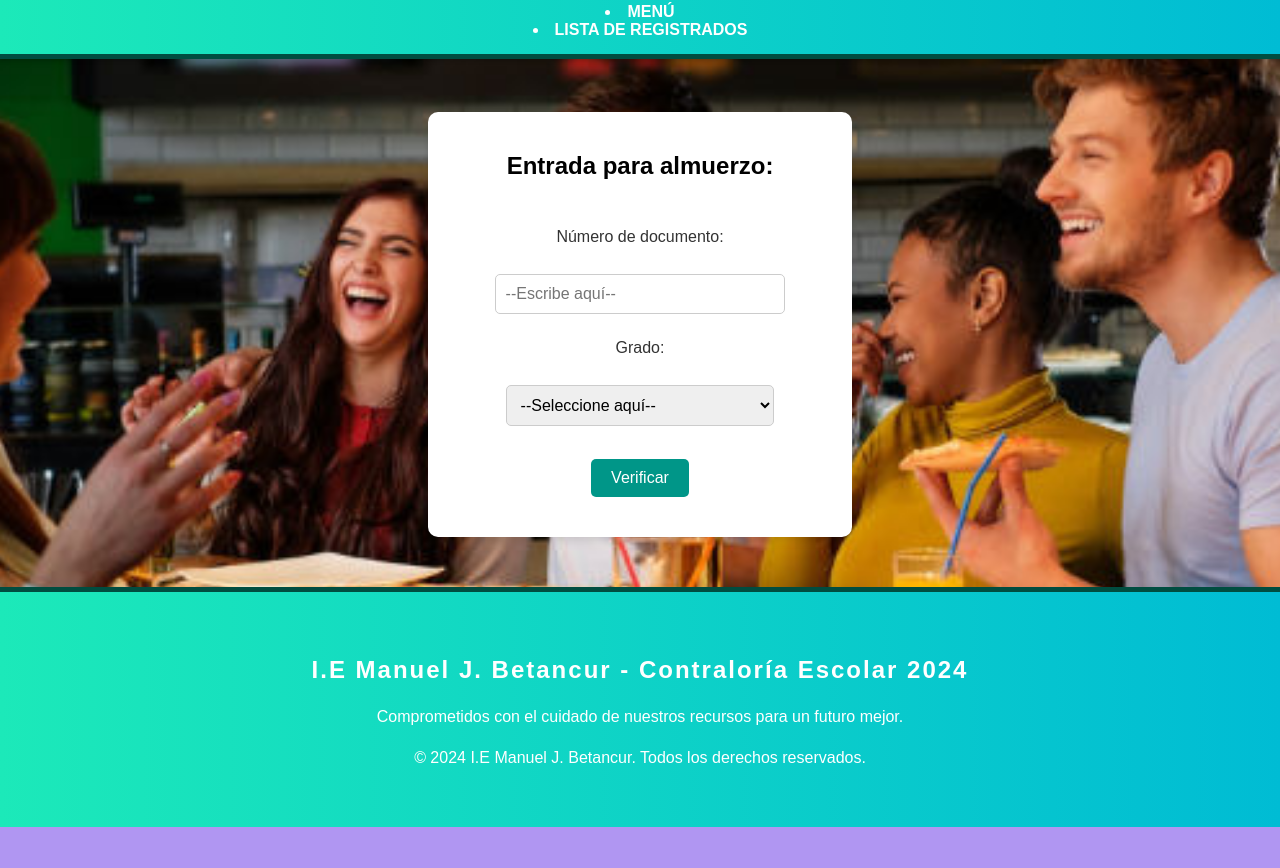
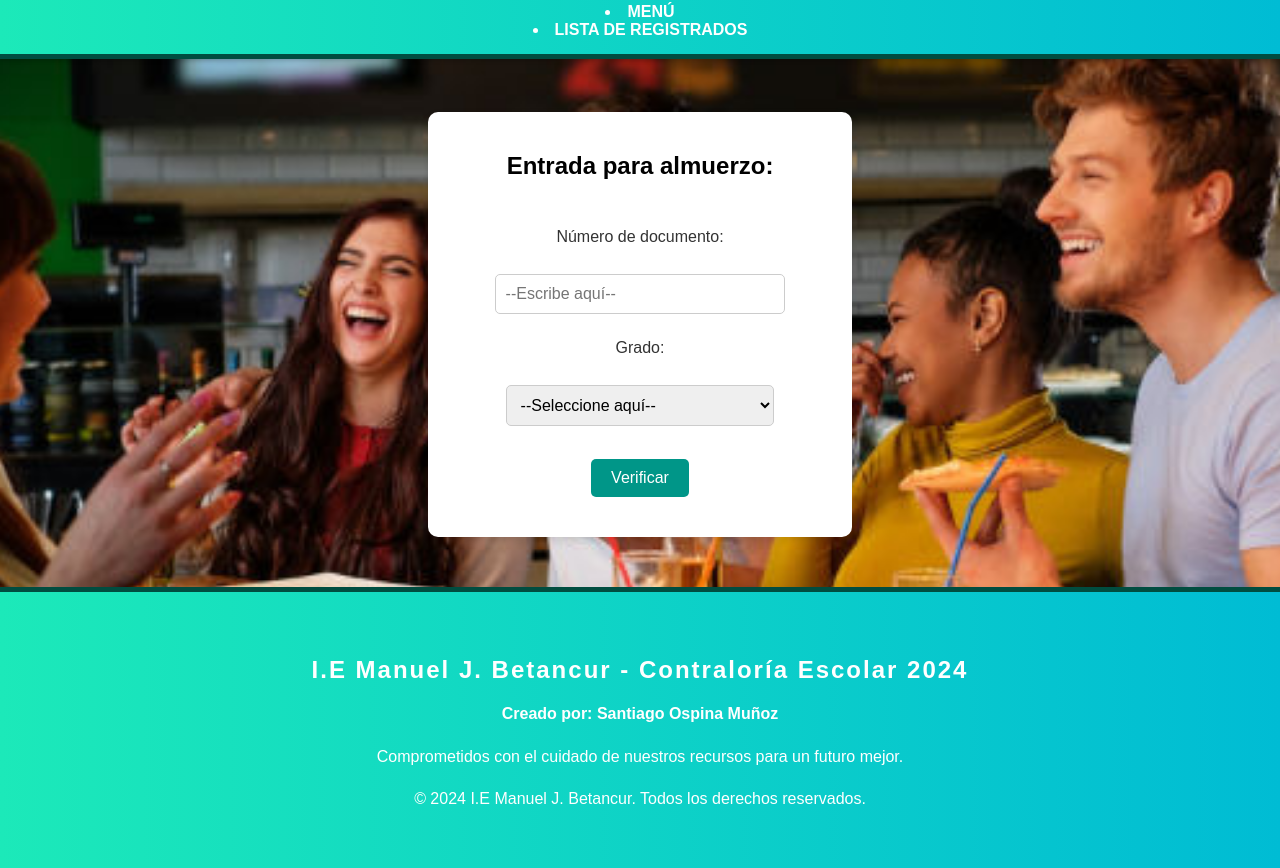
Before and after one commit to santy4512/RESTAURANTE, a plain HTML site: page Index.html in a window 1280 px wide. Shown: the part 58-926 px from the top of the page. Before the commit the page ends 885 px from the top, so only its background shows below. Drawn offline with Linux system fonts and the light colour scheme.

Commit message:
Update Index.html

```diff
--- a/Index.html
+++ b/Index.html
@@ -119,6 +119,7 @@
 <footer style="margin-top: 50px;">
     <div class="footer-content">
       <h3>I.E Manuel J. Betancur - Contraloría Escolar 2024</h3>
+        <h4>Creado por: Santiago Ospina Muñoz</h4>
       <p>Comprometidos con el cuidado de nuestros recursos para un futuro mejor.</p>
     </div>
     <div class="footer-bottom">
```
